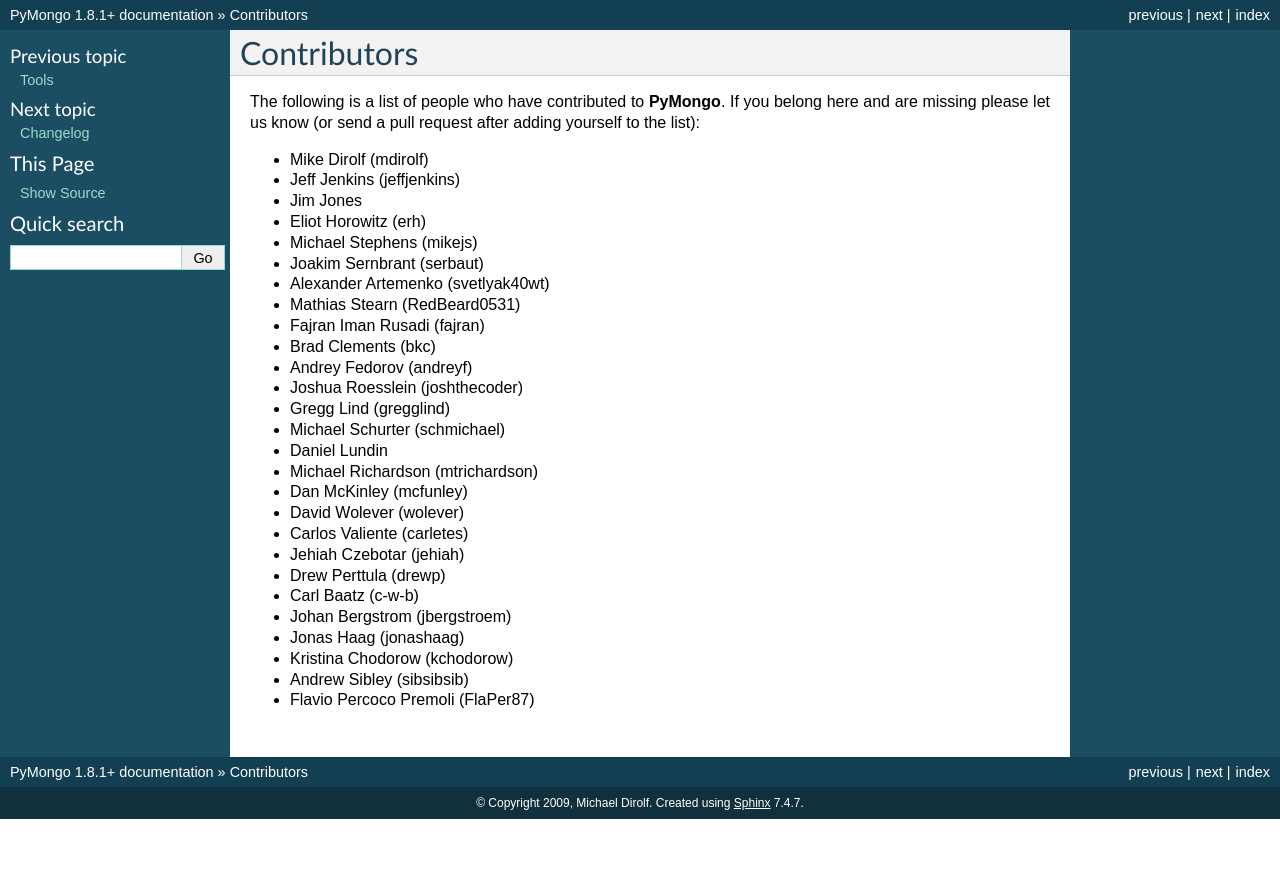
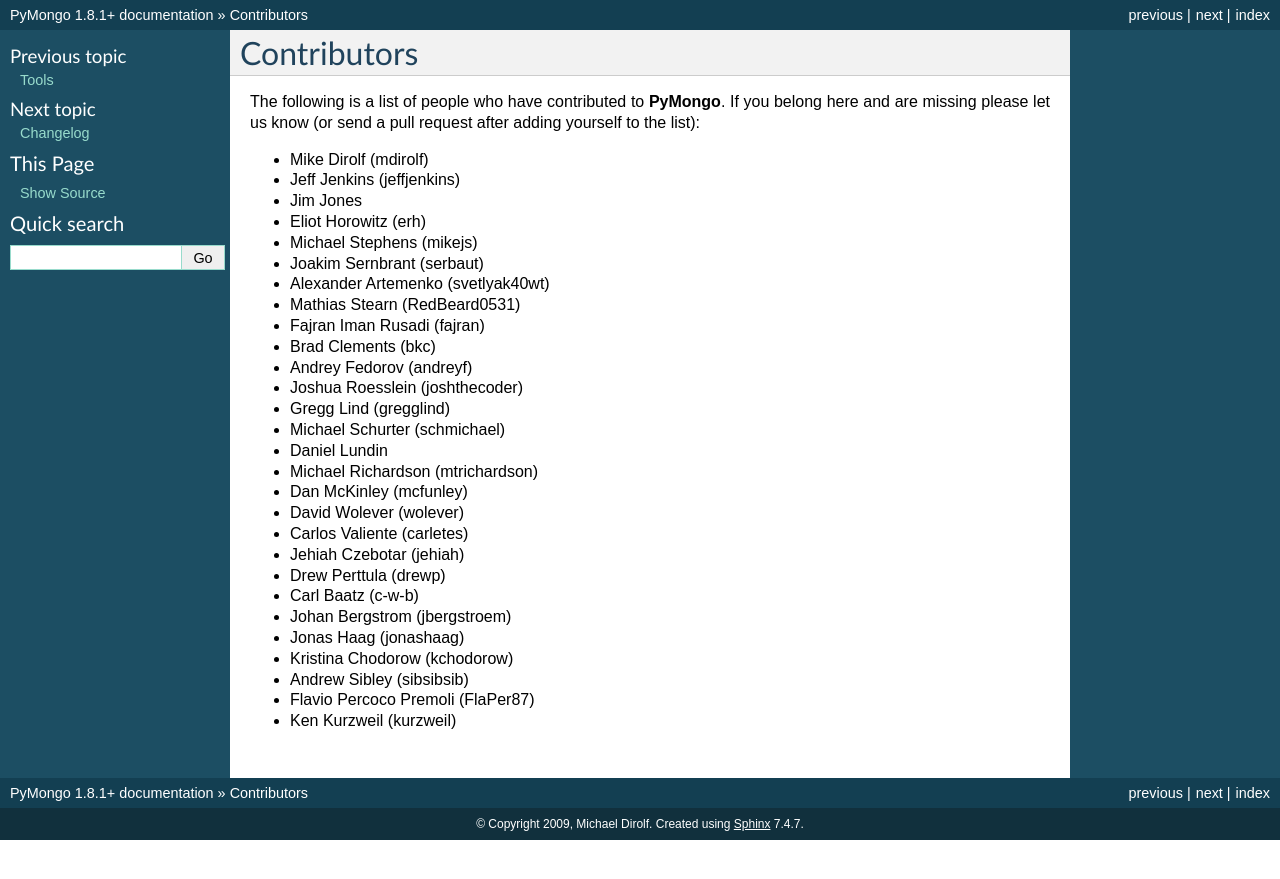
Before and after one commit to mongodb/mongo-python-driver, a Sphinx documentation site: the page built from doc/contributors.rst, in a window 1280 px wide. Shown: the top 879 px of the page. Built offline with Sphinx 7.4.7, drawn with Linux system fonts in a browser that asks for light colours; pages that are not in the unit, such as notebooks, are missing from menus.

Commit message:
add ken to contributors list

```diff
--- a/doc/contributors.rst
+++ b/doc/contributors.rst
@@ -31,3 +31,4 @@
 - Kristina Chodorow (kchodorow)
 - Andrew Sibley (sibsibsib)
 - Flavio Percoco Premoli (FlaPer87)
+- Ken Kurzweil (kurzweil)
```
